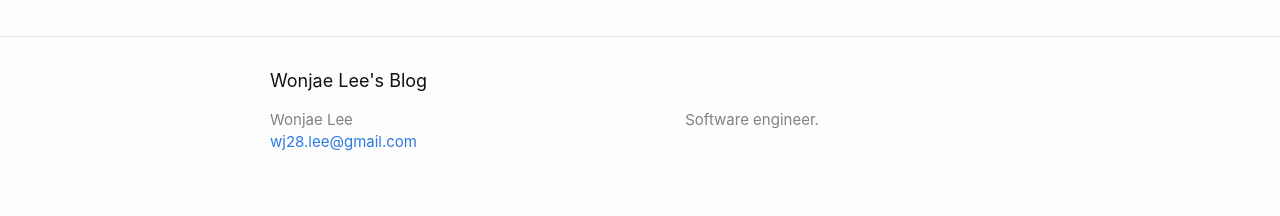
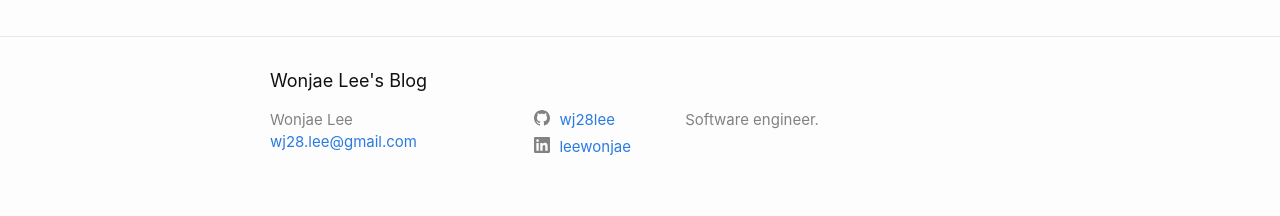
Before and after one commit to wj28lee/wj28lee.github.io, a Jekyll site: the page built from index.md, in a window 1280 px wide. Shown: the part 2072-2288 px from the top of the page. Built offline with Jekyll 4.4.1, drawn with Linux system fonts in a browser that asks for light colours.

Commit message:
_config.yml: Add social links

```diff
--- a/_config.yml
+++ b/_config.yml
@@ -6,13 +6,13 @@ description: > # this means to ignore newlines until "twitter_username:"
 
 # social links
 # twitter_username: jekyllrb
-# github_username:  jekyll
+github_username:  wj28lee
 # rss: rss
 # dribbble_username: jekyll
 # facebook_username: jekyll
 # flickr_username: jekyll
 # instagram_username: jekyll
-# linkedin_username: jekyll
+linkedin_username: leewonjae
 # pinterest_username: jekyll
 # youtube_username: jekyll
 # googleplus_username: +jekyll
```
